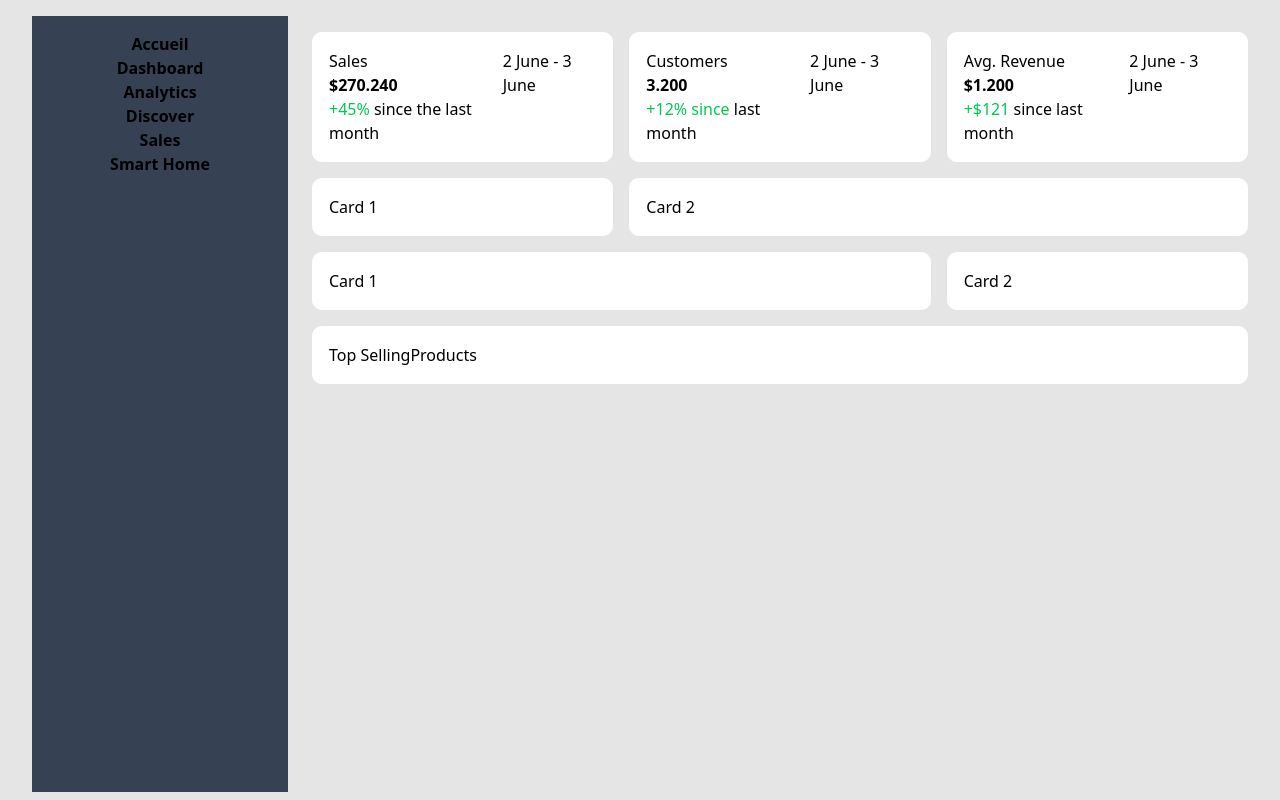
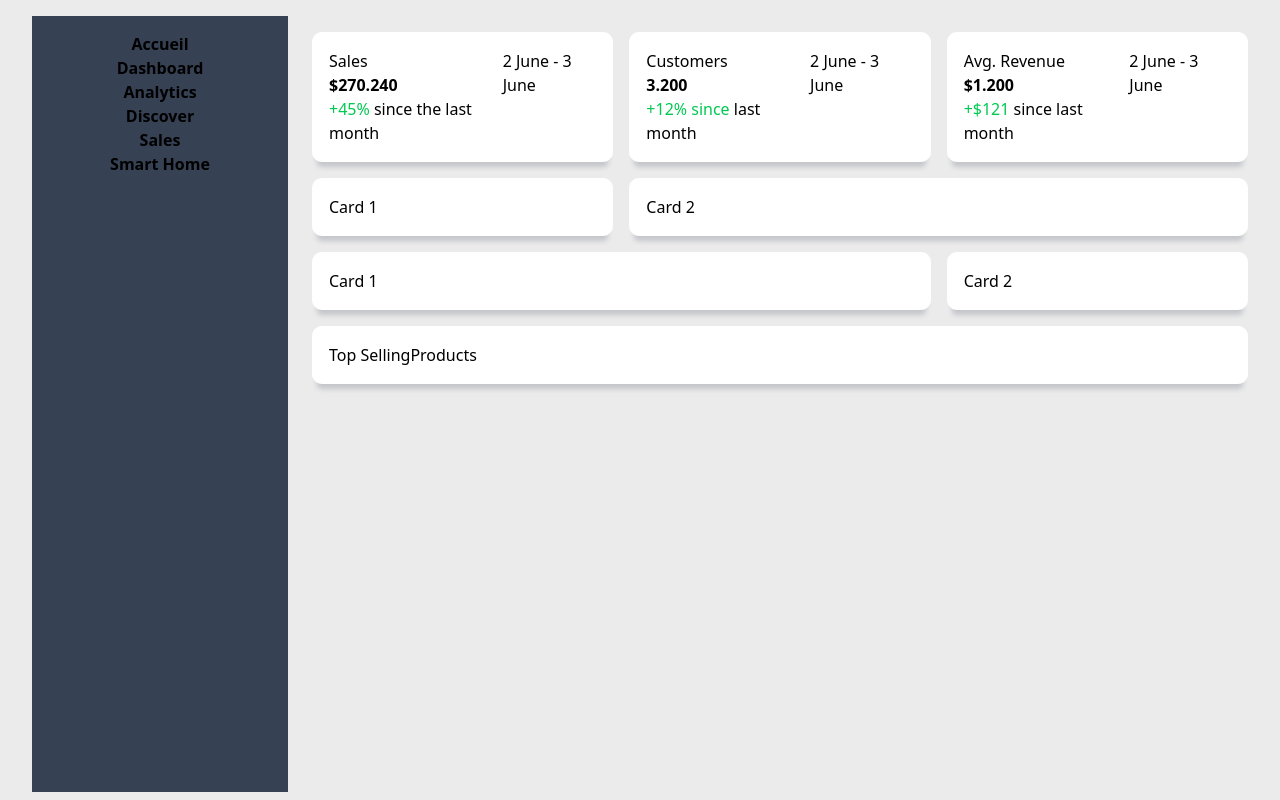
Before and after one commit to ReadyToDevNow/OnBoard, a Vue app: page /analytics in a window 1280 px wide. Built offline with nearby package versions, Linux system fonts and the light colour scheme.

Commit message:
feat(design): shadow box AnalyticsPage

```diff
--- a/src/components/AnalyticsPage.vue
+++ b/src/components/AnalyticsPage.vue
@@ -58,5 +58,8 @@
   justify-content: space-between;
   padding: 1rem;
   background-color: white;
+  box-shadow:
+    0 10px 5px -5px rgba(107, 114, 128, 0.3),
+    0 5px 0px -5px rgba(107, 114, 128, 0.12);
 }
 </style>
--- a/src/views/AnalyticsViews.vue
+++ b/src/views/AnalyticsViews.vue
@@ -20,6 +20,6 @@ export default {
 <style scoped>
 #app {
   min-height: 100vh;
-  background-color: rgba(128, 128, 128, 0.203);
+  background-color: rgba(128, 128, 128, 0.158);
 }
 </style>
```
